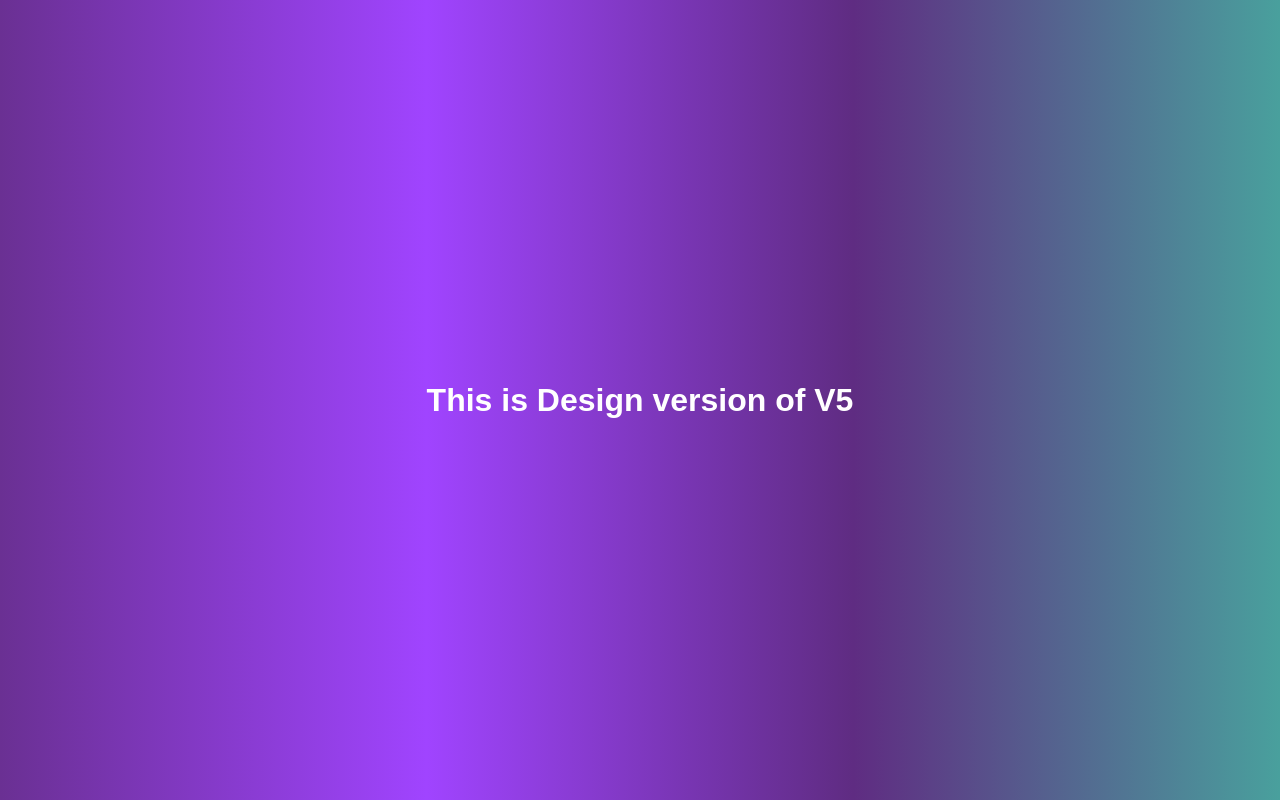
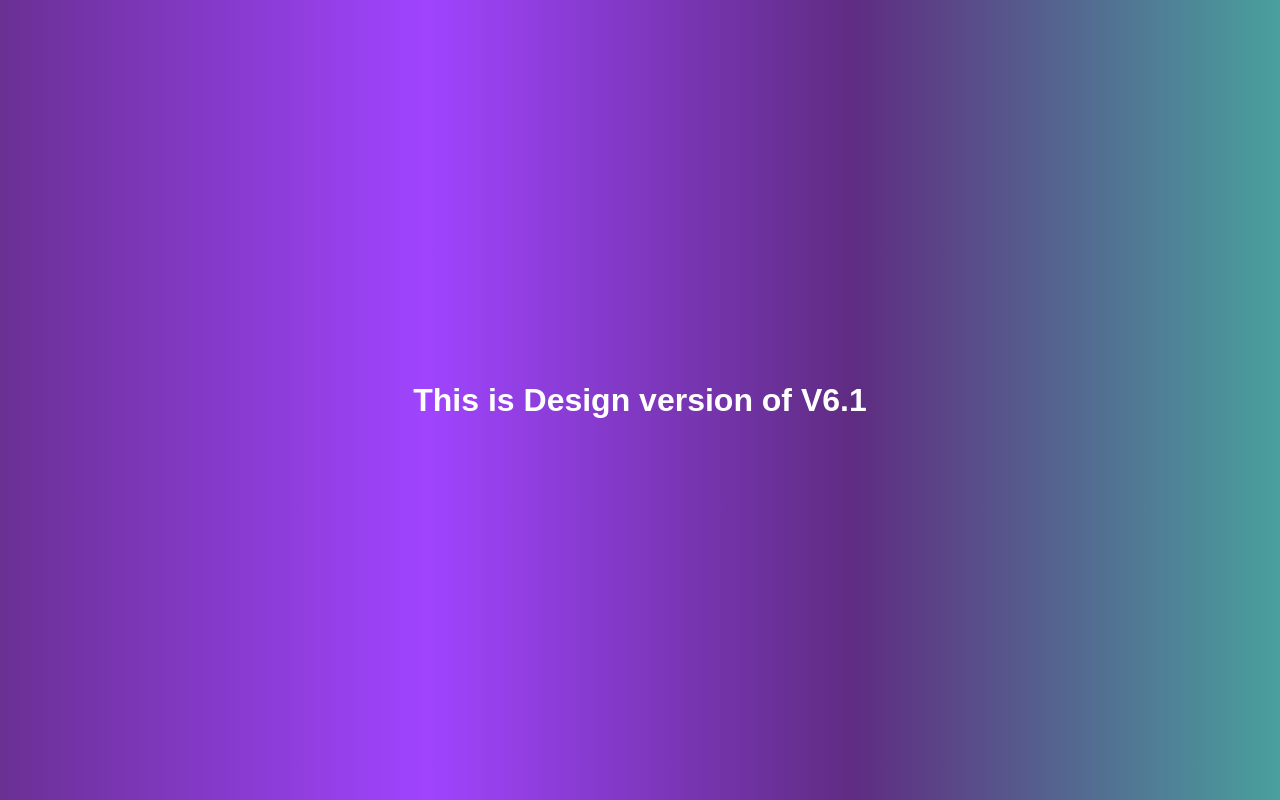
Before and after one commit to shumayl2/ShayanRepo, a plain HTML site: page index.html in a window 1280 px wide. Drawn offline with Linux system fonts and the light colour scheme.

Commit message:
This is version 6.1

```diff
--- a/index.html
+++ b/index.html
@@ -7,7 +7,7 @@
     <title>Document</title>
 </head>
 <body>
-    <h1>This is Design version of V5</h1>
+    <h1>This is Design version of V6.1</h1>
 
 </body>
 </html>
```
